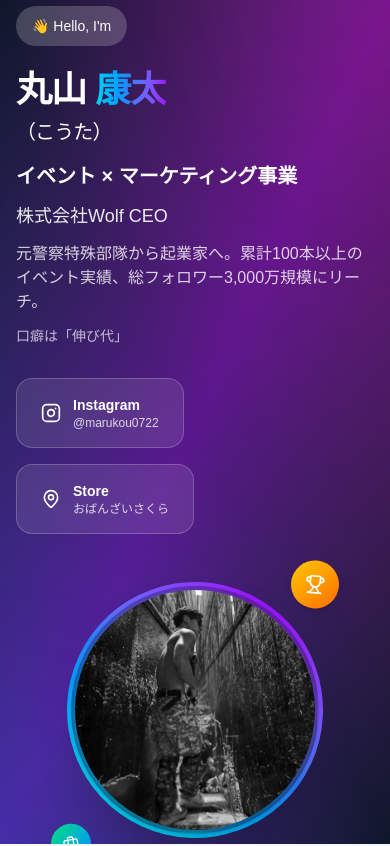
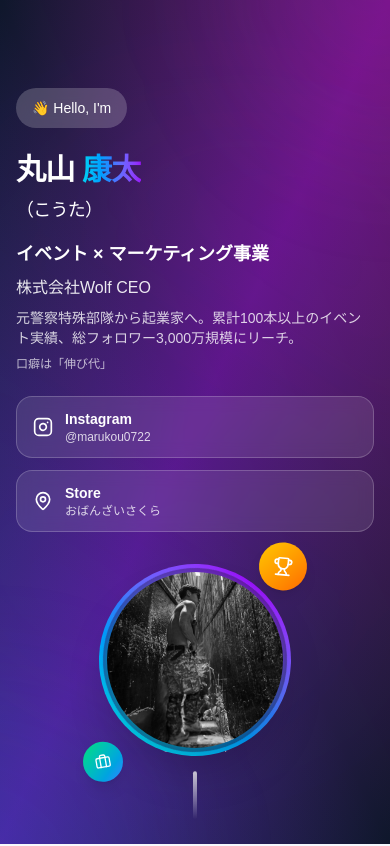
Before and after one commit to yannsunn/kota-maruyama-profile, a Next.js app: page / in a window 390 px wide. Shown: the top 846 px of the page. Built offline with nearby package versions, Linux system fonts and the light colour scheme.

Commit message:
Fix mobile responsiveness for hero section - Adjust padding and spacing for mobile screens - Reduce profile image size on smaller screens - Improve text sizing hierarchy for mobile - Make buttons stack vertically on mobile

```diff
--- a/src/app/page.tsx
+++ b/src/app/page.tsx
@@ -127,8 +127,8 @@ export default function Home() {
           />
         </div>
 
-        <div className="relative z-10 text-center text-white px-4 max-w-6xl mx-auto">
-          <div className="grid lg:grid-cols-2 gap-12 items-center">
+        <div className="relative z-10 text-center text-white px-4 py-8 md:py-0 max-w-6xl mx-auto">
+          <div className="grid lg:grid-cols-2 gap-8 md:gap-12 items-center">
             {/* Profile Image Section */}
             <motion.div
               className="relative order-2 lg:order-1"
@@ -136,7 +136,7 @@ export default function Home() {
               animate={{ opacity: 1, x: 0 }}
               transition={{ duration: 0.8, delay: 0.3 }}
             >
-              <div className="relative w-64 h-64 md:w-80 md:h-80 mx-auto">
+              <div className="relative w-48 h-48 sm:w-64 sm:h-64 md:w-80 md:h-80 mx-auto">
                 {/* Glowing ring */}
                 <motion.div
                   className="absolute inset-0 rounded-full bg-gradient-to-r from-cyan-400 via-blue-500 to-purple-600 p-1"
@@ -210,7 +210,7 @@ export default function Home() {
               </motion.div>
 
               <motion.h1
-                className="text-4xl md:text-6xl lg:text-7xl font-bold mb-4 tracking-tight"
+                className="text-3xl sm:text-4xl md:text-6xl lg:text-7xl font-bold mb-4 tracking-tight"
                 {...fadeInUp}
                 transition={{ delay: 0.1 }}
               >
@@ -219,7 +219,7 @@ export default function Home() {
                   康太
                 </span>
                 <motion.span
-                  className="block text-xl md:text-2xl lg:text-3xl font-light mt-2 opacity-90"
+                  className="block text-lg sm:text-xl md:text-2xl lg:text-3xl font-light mt-2 opacity-90"
                   {...fadeInUp}
                   transition={{ delay: 0.2 }}
                 >
@@ -228,33 +228,33 @@ export default function Home() {
               </motion.h1>
 
               <motion.div
-                className="space-y-3 mb-8"
+                className="space-y-2 sm:space-y-3 mb-6 sm:mb-8"
                 {...fadeInUp}
                 transition={{ delay: 0.3 }}
               >
-                <p className="text-xl md:text-2xl font-semibold">
+                <p className="text-lg sm:text-xl md:text-2xl font-semibold">
                   イベント × マーケティング事業
                 </p>
-                <p className="text-lg md:text-xl opacity-90">
+                <p className="text-base sm:text-lg md:text-xl opacity-90">
                   株式会社Wolf CEO
                 </p>
-                <p className="text-base md:text-lg opacity-80 max-w-lg">
+                <p className="text-sm sm:text-base md:text-lg opacity-80 max-w-lg">
                   元警察特殊部隊から起業家へ。累計100本以上のイベント実績、総フォロワー3,000万規模にリーチ。
                 </p>
-                <p className="text-sm md:text-base opacity-70">
+                <p className="text-xs sm:text-sm md:text-base opacity-70">
                   口癖は「伸び代」
                 </p>
               </motion.div>
 
               <motion.div
-                className="flex flex-wrap gap-4"
+                className="flex flex-col sm:flex-row gap-3 sm:gap-4"
                 {...fadeInUp}
                 transition={{ delay: 0.5 }}
               >
                 <a
                   href="https://www.instagram.com/marukou0722/"
                   target="_blank"
-                  className="group flex items-center gap-3 bg-white/10 backdrop-blur-sm px-6 py-4 rounded-2xl hover:bg-white/20 transition-all duration-300 border border-white/20"
+                  className="group flex items-center gap-3 bg-white/10 backdrop-blur-sm px-4 sm:px-6 py-3 sm:py-4 rounded-2xl hover:bg-white/20 transition-all duration-300 border border-white/20"
                 >
                   <Instagram size={20} className="group-hover:scale-110 transition-transform duration-300" />
                   <div className="text-left">
@@ -265,7 +265,7 @@ export default function Home() {
                 <a
                   href="https://maps.app.goo.gl/wx3xBtgNCd27grwz9?g_st=ic"
                   target="_blank"
-                  className="group flex items-center gap-3 bg-white/10 backdrop-blur-sm px-6 py-4 rounded-2xl hover:bg-white/20 transition-all duration-300 border border-white/20"
+                  className="group flex items-center gap-3 bg-white/10 backdrop-blur-sm px-4 sm:px-6 py-3 sm:py-4 rounded-2xl hover:bg-white/20 transition-all duration-300 border border-white/20"
                 >
                   <MapPin size={20} className="group-hover:scale-110 transition-transform duration-300" />
                   <div className="text-left">
```
